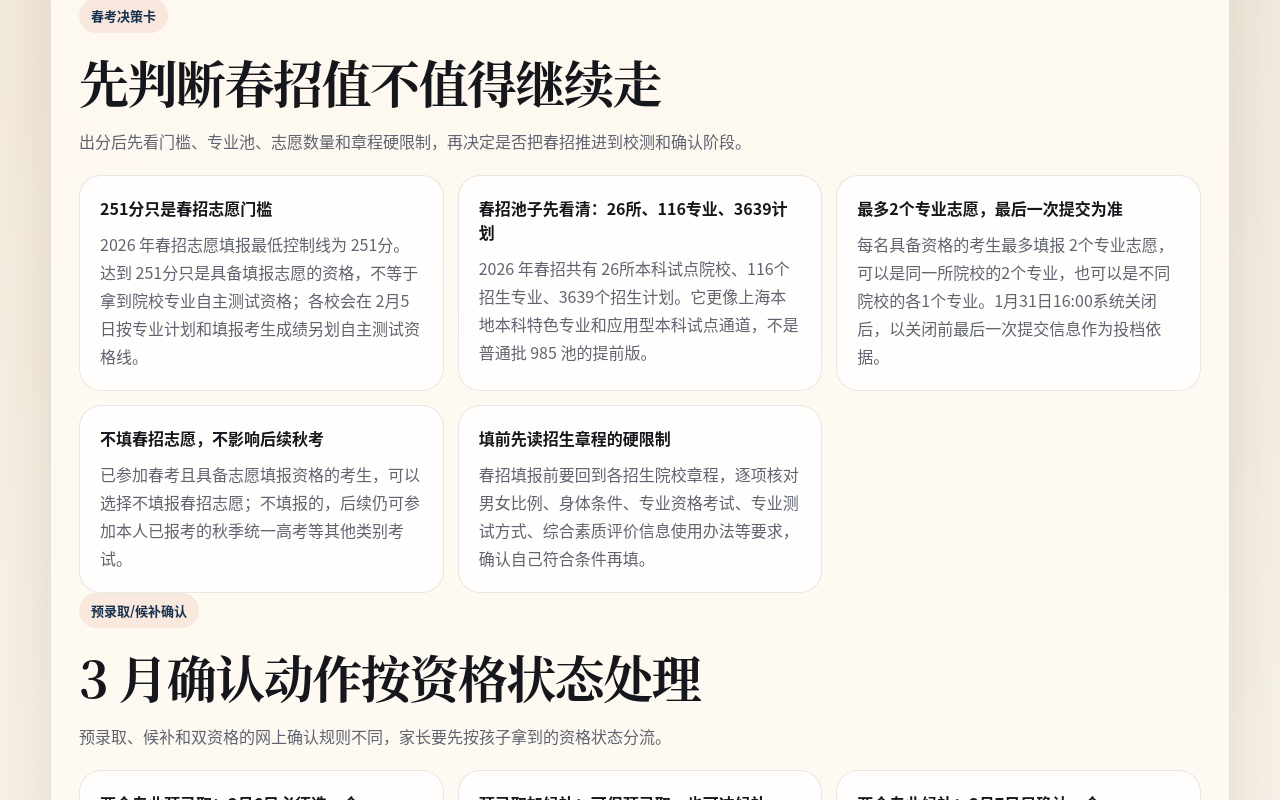
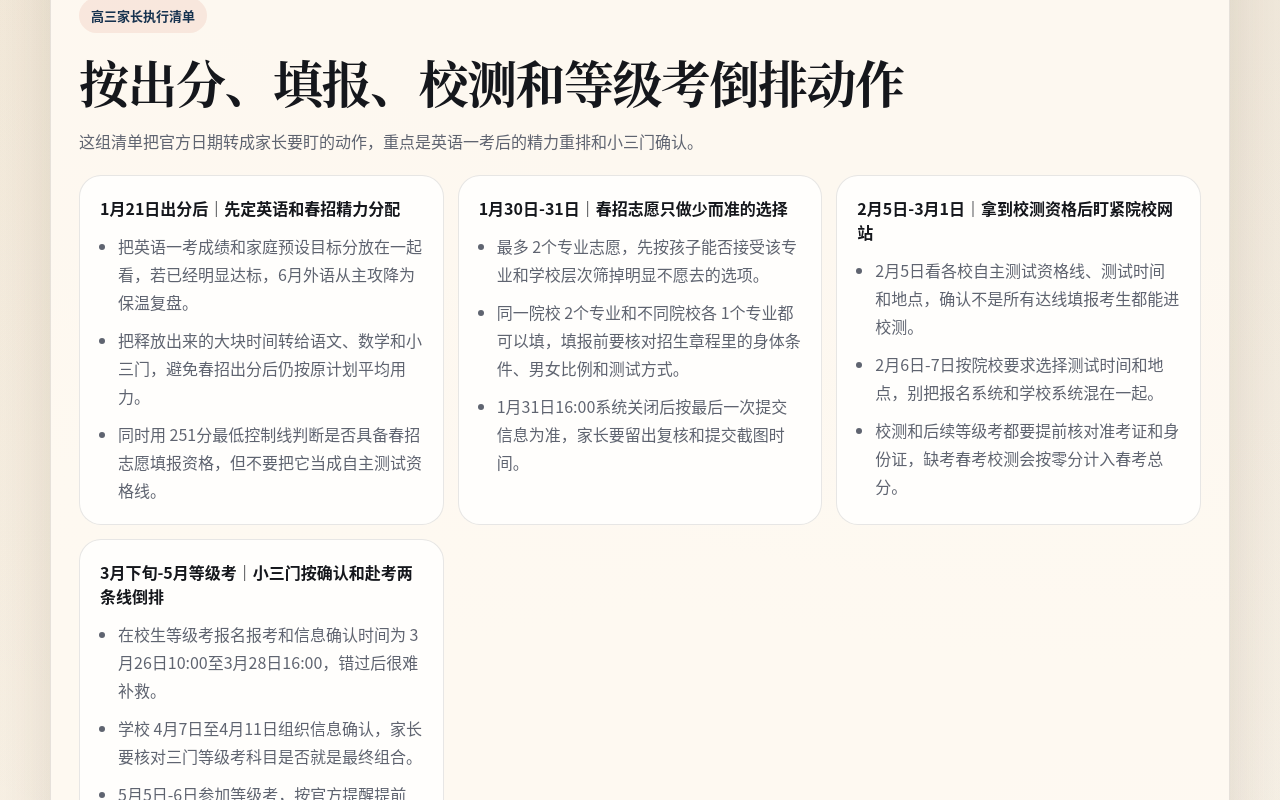
Before and after one commit to t86/zhaosheng, a Next.js app: page /timeline in a window 1280 px wide. Shown: the part 2240-3040 px from the top of the page. Built offline with nearby package versions, Linux system fonts and the light colour scheme.

Commit message:
Add Shanghai early exam parent checklist

```diff
--- a/app/timeline/page.tsx
+++ b/app/timeline/page.tsx
@@ -275,6 +275,27 @@ export default function TimelinePage() {
             <article className={styles.takeawayCard} key={item.title}>
               <strong>{item.title}</strong>
               <p>{item.body}</p>
+            </article>
+          ))}
+        </div>
+
+        <div className={styles.sectionHeader}>
+          <div>
+            <span className={styles.sectionKicker}>高三家长执行清单</span>
+            <h2>按出分、填报、校测和等级考倒排动作</h2>
+            <p>这组清单把官方日期转成家长要盯的动作，重点是英语一考后的精力重排和小三门确认。</p>
+          </div>
+        </div>
+
+        <div className={styles.takeawayGrid}>
+          {shanghaiEarlyExamFocus.parentActionChecklist.map((item) => (
+            <article className={styles.takeawayCard} key={`${item.period}-${item.title}`}>
+              <strong>{item.period}｜{item.title}</strong>
+              <ul className={styles.noteList}>
+                {item.items.map((action) => (
+                  <li key={action}>{action}</li>
+                ))}
+              </ul>
             </article>
           ))}
         </div>
--- a/data/senior-spring-timeline.ts
+++ b/data/senior-spring-timeline.ts
@@ -88,6 +88,12 @@ export type EarlyExamSource = {
   label: string;
   url: string;
   note: string;
+};
+
+export type EarlyExamActionChecklistItem = {
+  period: string;
+  title: string;
+  items: string[];
 };
 
 export const shanghaiEarlyExamFocus = {
@@ -241,6 +247,44 @@ export const shanghaiEarlyExamFocus = {
         "网上确认选择专业后，必须点击红色按钮提交选择并退出。规定时间内可返回修改；截止时间后系统关闭，考生不得修改。",
     },
   ] satisfies EarlyExamCard[],
+  parentActionChecklist: [
+    {
+      period: "1月21日出分后",
+      title: "先定英语和春招精力分配",
+      items: [
+        "把英语一考成绩和家庭预设目标分放在一起看，若已经明显达标，6月外语从主攻降为保温复盘。",
+        "把释放出来的大块时间转给语文、数学和小三门，避免春招出分后仍按原计划平均用力。",
+        "同时用 251分最低控制线判断是否具备春招志愿填报资格，但不要把它当成自主测试资格线。",
+      ],
+    },
+    {
+      period: "1月30日-31日",
+      title: "春招志愿只做少而准的选择",
+      items: [
+        "最多 2个专业志愿，先按孩子能否接受该专业和学校层次筛掉明显不愿去的选项。",
+        "同一院校 2个专业和不同院校各 1个专业都可以填，填报前要核对招生章程里的身体条件、男女比例和测试方式。",
+        "1月31日16:00系统关闭后按最后一次提交信息为准，家长要留出复核和提交截图时间。",
+      ],
+    },
+    {
+      period: "2月5日-3月1日",
+      title: "拿到校测资格后盯紧院校网站",
+      items: [
+        "2月5日看各校自主测试资格线、测试时间和地点，确认不是所有达线填报考生都能进校测。",
+        "2月6日-7日按院校要求选择测试时间和地点，别把报名系统和学校系统混在一起。",
+        "校测和后续等级考都要提前核对准考证和身份证，缺考春考校测会按零分计入春考总分。",
+      ],
+    },
+    {
+      period: "3月下旬-5月等级考",
+      title: "小三门按确认和赴考两条线倒排",
+      items: [
+        "在校生等级考报名报考和信息确认时间为 3月26日10:00至3月28日16:00，错过后很难补救。",
+        "学校 4月7日至4月11日组织信息确认，家长要核对三门等级考科目是否就是最终组合。",
+        "5月5日-6日参加等级考，按官方提醒提前45分钟到考点，开考15分钟后禁止进入考点。",
+      ],
+    },
+  ] satisfies EarlyExamActionChecklistItem[],
   gradeExamCards: [
     {
       title: "等级考两天排法",
```
Also changed, not shown: 1 other file (tests, documents, lock files or other folders).
